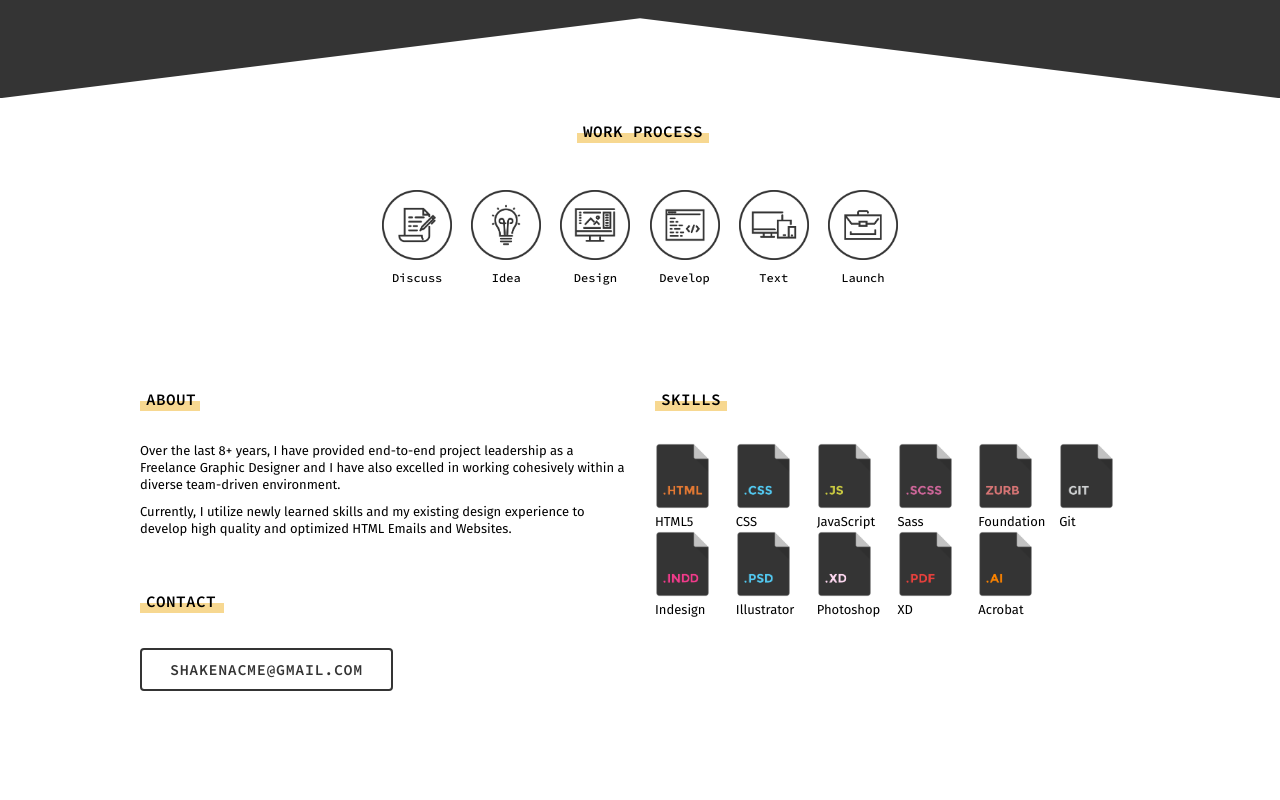
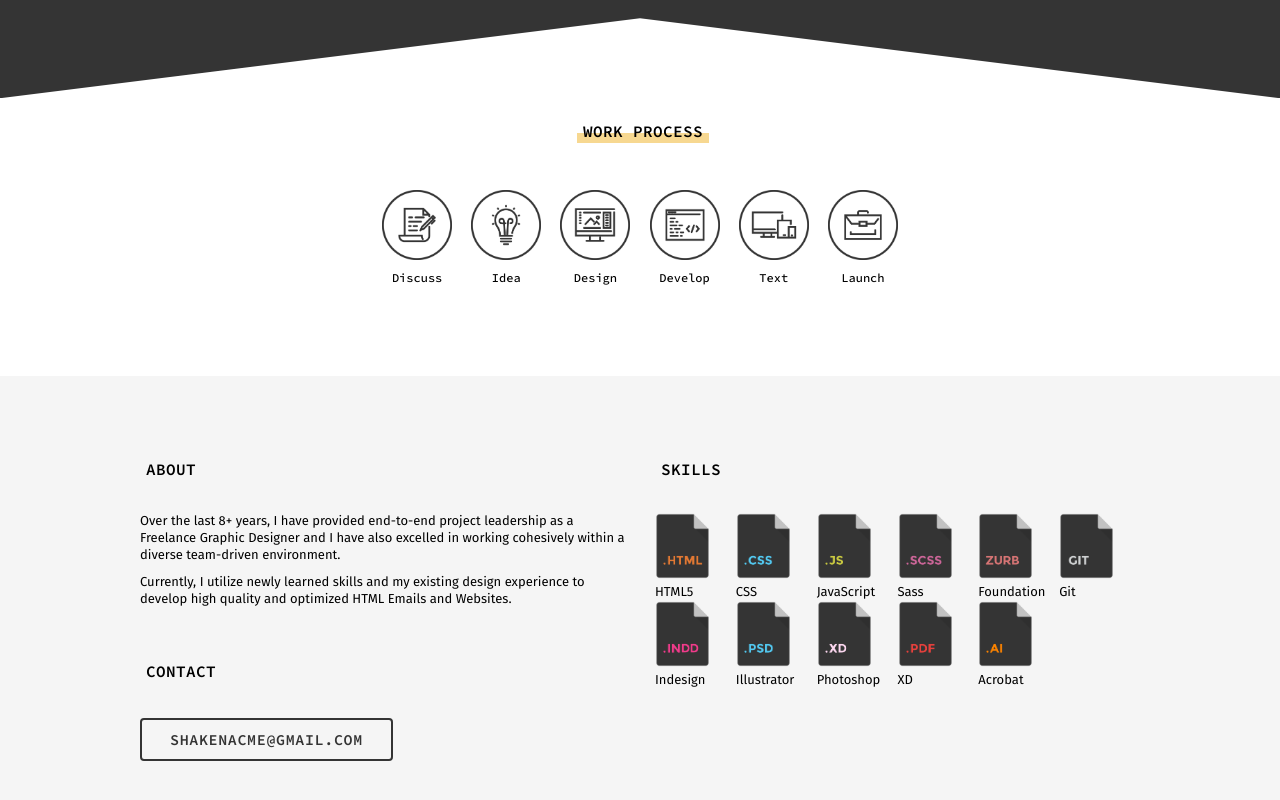
Before and after one commit to shakenac/portfolioSite, a plain HTML site: page index.html in a window 1280 px wide. Shown: the part 2142-2942 px from the top of the page. Before the commit the page ends 2833 px from the top, so only its background shows below. Drawn offline with Linux system fonts and the light colour scheme.

Commit message:
Added padding to about section

```diff
--- a/app/scss/_about.scss
+++ b/app/scss/_about.scss
@@ -1,4 +1,7 @@
 .about {
+   padding-top: 70px;
+   padding-bottom: 70px;
+   background-color: $gray;
 
    .container {
       max-width: 1080px;
@@ -33,11 +36,6 @@
       }
    }
 
-   // .container.grid {
-   //    grid-column-gap: 40px;
-   //    // grid-template-columns: repeat(2, 1fr);
-   // }
-
    img {
       width: 55px;
    }
```
Also changed, not shown: dist/css/style.css, 1 other file.
